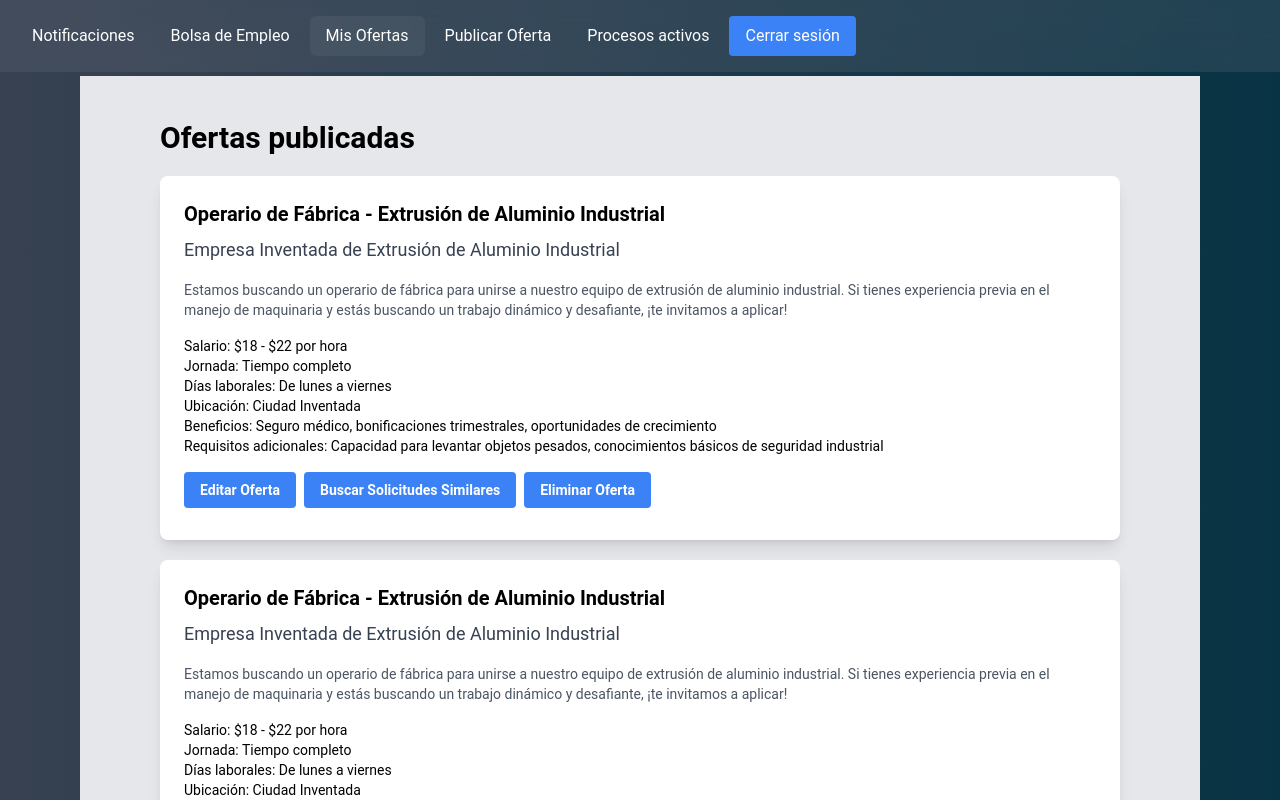
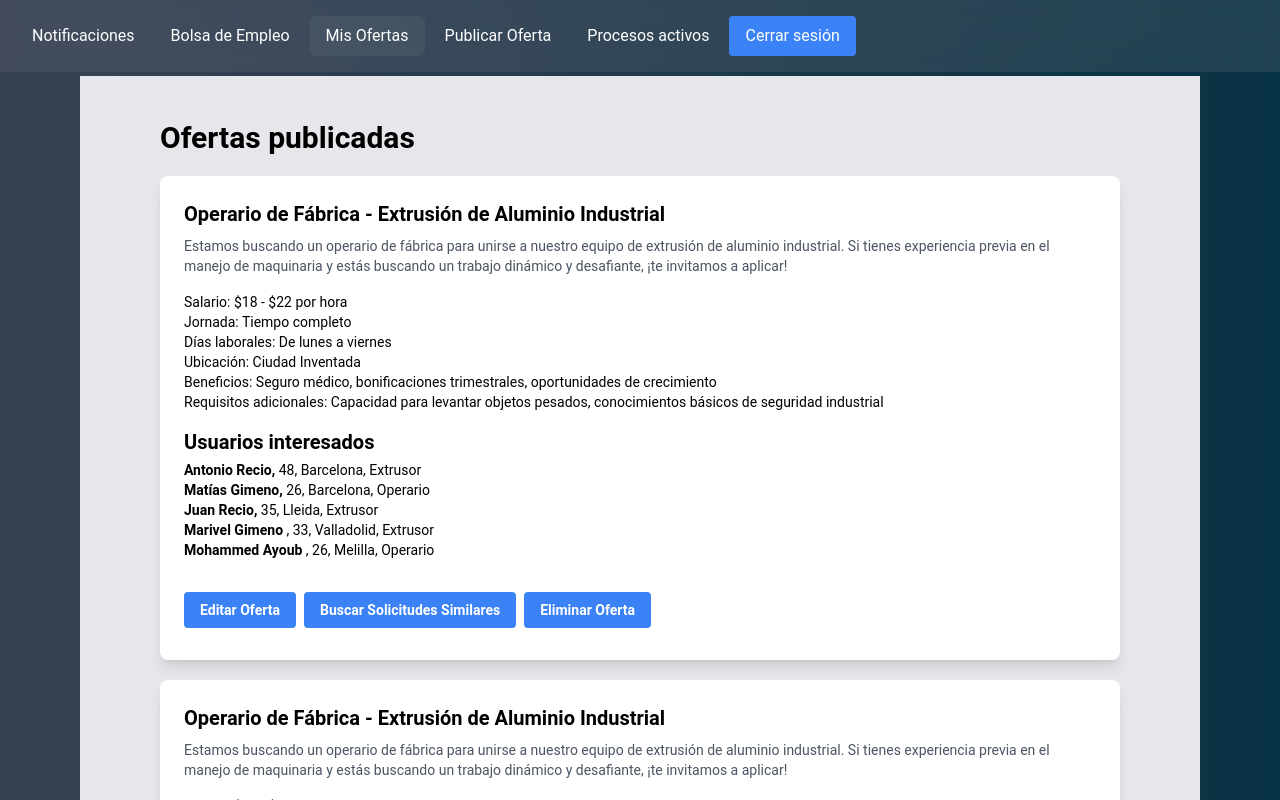
Before and after one commit to frankgimeno3/empleotecnicfront, a Next.js app: page /dashboard in a window 1280 px wide. Both pictures are taken after a click on the button "Mis Ofertas". Shown: the top 800 px of the page. Built offline with nearby package versions, Linux system fonts and the light colour scheme.

Commit message:
añado usuarios interesados a ofertas

```diff
--- a/components/Dashboard/MisOfertas/MyOfferCard.tsx
+++ b/components/Dashboard/MisOfertas/MyOfferCard.tsx
@@ -7,9 +7,7 @@ const MyOfferCard = () => {
         <h2 className="text-xl font-semibold mb-2">
           Operario de Fábrica - Extrusión de Aluminio Industrial
         </h2>
-        <h3 className="text-lg text-gray-700 mb-4">
-          Empresa Inventada de Extrusión de Aluminio Industrial
-        </h3>
+
         <p className="text-gray-600 mb-4">
           Estamos buscando un operario de fábrica para unirse a nuestro equipo
           de extrusión de aluminio industrial. Si tienes experiencia previa en
@@ -30,6 +28,18 @@ const MyOfferCard = () => {
             conocimientos básicos de seguridad industrial
           </li>
         </ul>
+        <div>
+        <p className="font-bold text-xl mb-1">
+          Usuarios interesados
+        </p>
+        <ul className="text-gray-700 mb-8">
+          <li><span className="font-bold">Antonio Recio,</span>  48, Barcelona, Extrusor</li>
+          <li><span className="font-bold">Matías Gimeno,</span>  26, Barcelona, Operario</li>
+          <li><span className="font-bold">Juan Recio, </span> 35, Lleida, Extrusor</li>
+          <li><span className="font-bold">Marivel Gimeno</span> , 33, Valladolid, Extrusor</li>
+          <li><span className="font-bold">Mohammed Ayoub</span> , 26, Melilla, Operario</li>
+        </ul>
+        </div>
         <div className="flex flex-wrap">
           <button className="bg-blue-500 text-white font-semibold py-2 px-4 rounded hover:bg-blue-600 mr-2 mb-2">
             Editar Oferta
```
